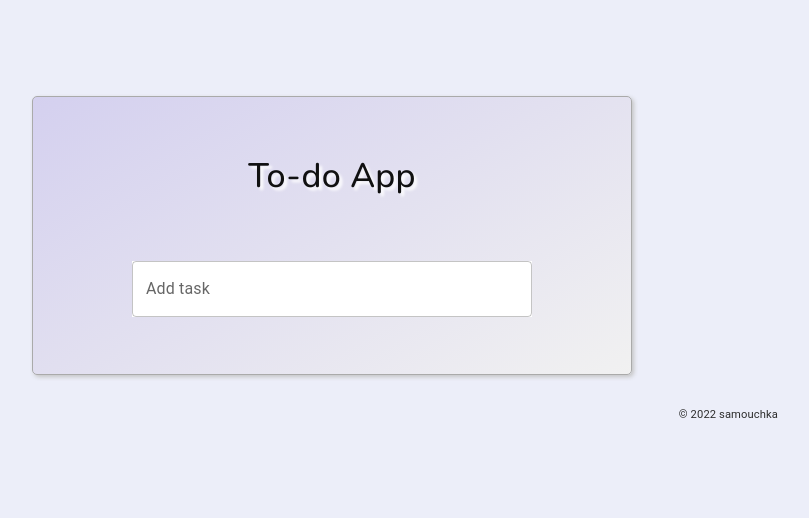
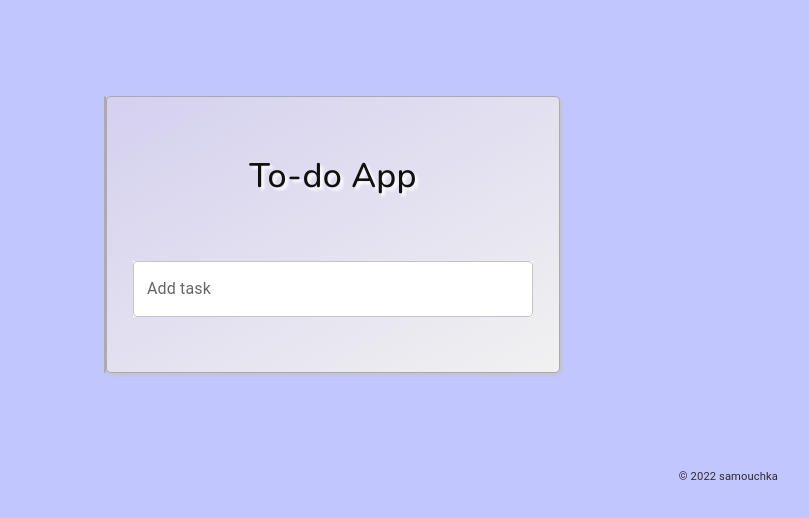
Before and after one commit to samouchka1/Todo-App-MUI, a React (Create React App) app: page / in a window 1280 px wide. Shown: the top 518 px of the page, without its empty margins (308-1117 px from the left). Built offline with nearby package versions, Linux system fonts and the light colour scheme.

Commit message:
styles edit

```diff
--- a/src/App.css
+++ b/src/App.css
@@ -33,8 +33,13 @@
 }
 
 .color-change-2x {
-	-webkit-animation: color-change-2x 3s linear infinite alternate both;
-	        animation: color-change-2x 3s linear infinite alternate both;
+	-webkit-animation: color-change-2x 4s linear infinite alternate both;
+	        animation: color-change-2x 4s linear infinite alternate both;
+}
+
+.puff-in-center {
+	-webkit-animation: puff-in-center 0.7s cubic-bezier(0.470, 0.000, 0.745, 0.715) both;
+	        animation: puff-in-center 0.7s cubic-bezier(0.470, 0.000, 0.745, 0.715) both;
 }
 
 /**
@@ -105,7 +110,7 @@
  */
  @-webkit-keyframes color-change-2x {
   0% {
-    background: #f8f8f8;
+    background: #dcd4ff;
   }
   100% {
     background: #b3bdff;
@@ -113,10 +118,49 @@
 }
 @keyframes color-change-2x {
   0% {
-    background: #f8f8f8;
+    background: #dcd4ff;
 
   }
   100% {
     background: #b3bdff;
   }
 }
+
+
+/**
+ * ----------------------------------------
+ * animation puff-in-center
+ * ----------------------------------------
+ */
+ @-webkit-keyframes puff-in-center {
+  0% {
+    -webkit-transform: scale(2);
+            transform: scale(2);
+    -webkit-filter: blur(4px);
+            filter: blur(4px);
+    opacity: 0;
+  }
+  100% {
+    -webkit-transform: scale(1);
+            transform: scale(1);
+    -webkit-filter: blur(0px);
+            filter: blur(0px);
+    opacity: 1;
+  }
+}
+@keyframes puff-in-center {
+  0% {
+    -webkit-transform: scale(2);
+            transform: scale(2);
+    -webkit-filter: blur(4px);
+            filter: blur(4px);
+    opacity: 0;
+  }
+  100% {
+    -webkit-transform: scale(1);
+            transform: scale(1);
+    -webkit-filter: blur(0px);
+            filter: blur(0px);
+    opacity: 1;
+  }
+}
--- a/src/App.js
+++ b/src/App.js
@@ -15,14 +15,24 @@ import ClearIcon from '@mui/icons-material/Clear';
 import './App.css';
 import 'animate.css';
 
-const containerStyles = {
-  margin: '6rem auto 2rem',
+const bgGradient = 'linear-gradient(150deg, rgba(212,208,239,1) 0%, rgba(241,241,241,1) 100%);'
+
+const MainContainerStyles = {
   textAlign: 'center',
   padding: { md: '1.6rem', xs: '1.2rem'},
-  background: 'linear-gradient(150deg, rgba(212,208,239,1) 0%, rgba(241,241,241,1) 100%);', //gradient
+  background: bgGradient,
   borderRadius: '5px',
   border: 'solid .5px #aaaaaa',
-  boxShadow: '2px 2px 4px #c4c4c4'
+  boxShadow: '2px 2px 4px #c4c4c4',
+  height: '14rem',
+}
+const containerStyles = {
+  textAlign: 'center',
+  background: bgGradient,
+  borderRadius: '5px',
+  border: 'solid .5px #aaaaaa',
+  boxShadow: '2px 2px 4px #c4c4c4',
+  height: 'auto',
 }
 
 const iconBorderStyles = {
@@ -54,7 +64,7 @@ const signatureStyle = {
 
 const App = () => {
 
-document.body.classList.add("color-change-2x")
+document.body.classList.add("color-change-2x") //animista
 
 const theme = useTheme();
 
@@ -118,12 +128,12 @@ const theme = useTheme();
       <Box
         sx={{
           display: 'flex',
-          flexDirection: {md: 'row', xs:'column'},
+          flexDirection: 'column',
           justifyContent: 'space-between',
           alignItems: 'center',
           padding: {
-            md: '2rem',
-            xs: '1.4rem'
+            md: '1.2rem 0',
+            xs: '.8rem 0'
           }
         }}
       >
@@ -135,11 +145,7 @@ const theme = useTheme();
             component="form"
             onSubmit={handleEditSubmit}
             sx={{
-              margin: {
-                md: '.95rem 0 .95rem .95rem',
-                xs: '.95rem 0'
-              },
-              backgroundColor: 'background.default'
+              backgroundColor: 'background.default',
             }}
           >
             <TextField
@@ -168,14 +174,15 @@ const theme = useTheme();
               // backgroundColor: task.completed ? '#bbbbbb85' : '#ffffff85',
               textAlign: 'left',
               fontFamily: 'Nunito, sans-serif',
-              fontSize: '1.5rem',
-              // border: `solid #7c7c7c94 1px`,
-              width: '100%',
+              fontSize: '1rem',
+              width: {
+                md: 260,
+                xs: 300,
+              },
+              padding: '.25rem',
               margin: { md: '1rem', xs: '.5rem .25rem'},
-              padding: '.95rem',
               borderRadius: '4px',
             }}
-            className="animate__animated"
             id={index}
           >
               {task.title}
@@ -191,7 +198,7 @@ const theme = useTheme();
                 onClick={() => completeTask(index)}
                 sx={iconBorderStyles}
               >
-                <CheckIcon color="success"/>
+                <CheckIcon fontSize="small" color="success"/>
               </Button>
             </Tooltip>
 
@@ -200,7 +207,7 @@ const theme = useTheme();
               <Button //cancel edit
                 sx={iconBorderStyles}
                 onClick={handleClearEdit}>
-                <ClearIcon />
+                <ClearIcon fontSize="small" />
               </Button>
             </Tooltip>
             :
@@ -209,7 +216,7 @@ const theme = useTheme();
                 sx={iconBorderStyles}
                 onClick={() => setIsEditing({index, bool: !isEditing.bool})}
               >
-                <EditIcon color="primary.main" />
+                <EditIcon fontSize="small" color="primary.main" />
               </Button>
             </Tooltip>
             }
@@ -224,7 +231,7 @@ const theme = useTheme();
                   }, 550);
                 }}
               >
-                <DeleteOutlinedIcon color="error"/>
+                <DeleteOutlinedIcon fontSize="small" color="error"/>
               </Button>
             </Tooltip>
 
@@ -257,7 +264,6 @@ const theme = useTheme();
           label="Add task"
           onChange={(e) => setValue(e.target.value)}
           sx={{
-            // caretColor: 'transparent',
             width: 400,
             maxWidth: '100%',
             backgroundColor: 'background.default'
@@ -271,18 +277,20 @@ const theme = useTheme();
 
   return (
     <ThemeProvider theme={theme}>
-      <Container maxWidth='sm' sx={containerStyles}>
-          <Typography
-            variant="h4"
-            sx={titleStyle}
-            className="title animate__animated"
+      <Container maxWidth={false}>
+
+        <Box
+          sx={{
+            margin: '6rem 0',
+            display: 'flex',
+            flexDirection: {md: 'row', xs: 'column-reverse'},
+            justifyContent: 'center'
+          }}
         >
-            To-do App
-          </Typography>
 
+            <Box sx={containerStyles}>
               {tasks.map((task, index) => (
-            <Box component="div">
-
+                  <>
                     {/*TASK COMPONENT */}
                     <Task
                       task={task}
@@ -292,12 +300,32 @@ const theme = useTheme();
                       removeTask={removeTask}
                       editTask={editTask}
                     />
+                  </>
+              ))}
+            </Box>
 
-            </Box>
-        ))}
+          <Box sx={MainContainerStyles}>
+            <Typography
+              variant="h4"
+              sx={titleStyle}
+              className="title animate__animated"
+            >
+              To-do App
+            </Typography>
 
             {/*CREATE TASK COMPONENT*/}
             <CreateTask addTask={addTask} />
+          </Box>
+
+          {/* <Box>
+            {tasks.map((task, index) => (
+              <Typography key={index}>{task.completed}</Typography>
+            ))}
+          </Box> */}
+
+        </Box>
+
+
 
       </Container>
       <Typography maxWidth='md' sx={signatureStyle}>
```
Lines whose indentation alone changed are shown as unchanged.
